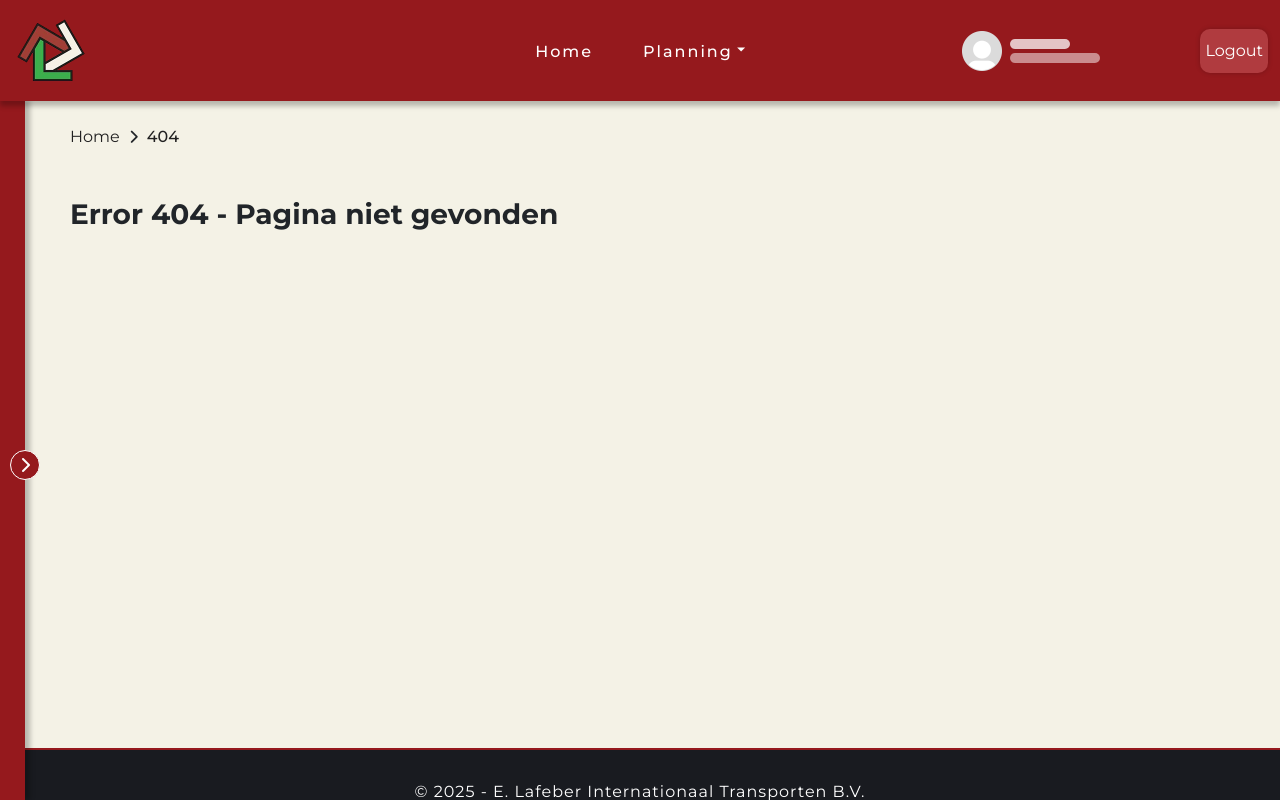
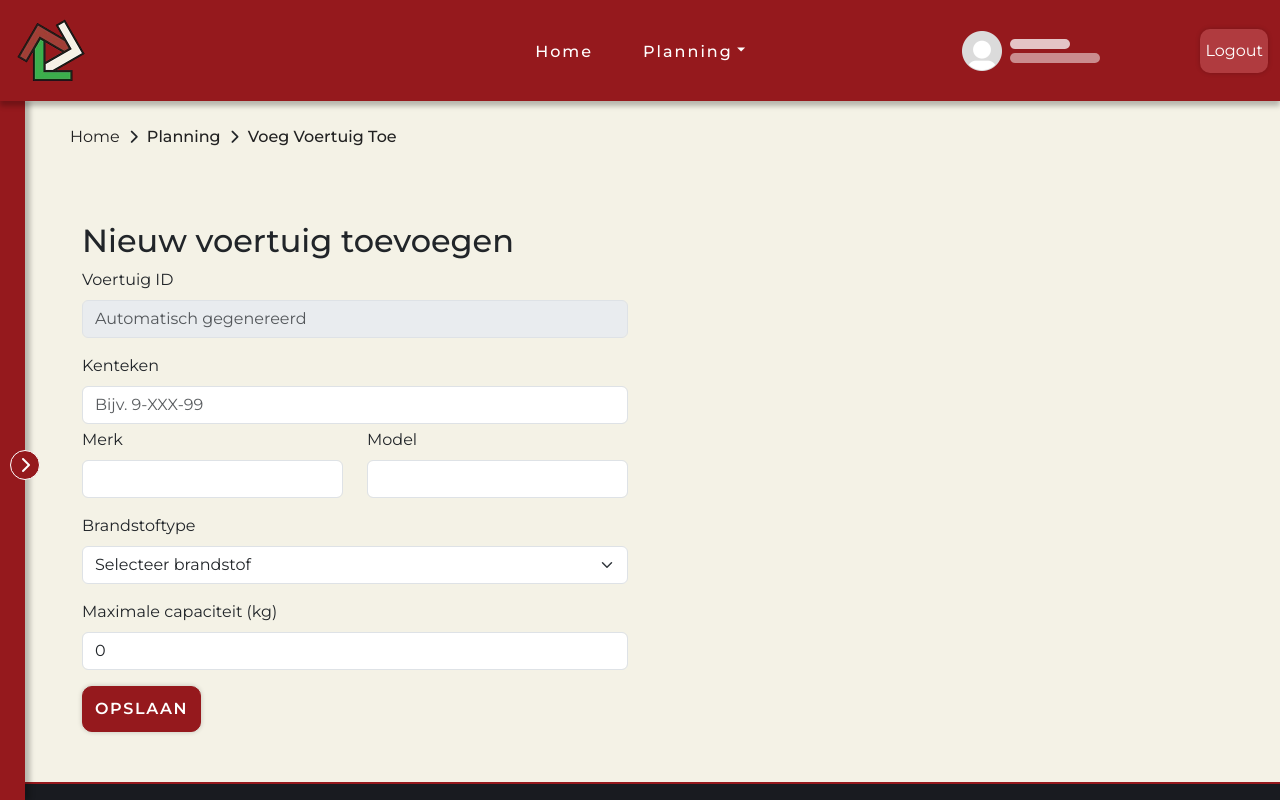
Before and after one commit to MauriceBoendermaker/Project-D, a React (Create React App) app in the folder prototype/dashboard/: page /planning/voeg-voertuig-toe in a window 1280 px wide. Before the commit this address led to /404. Built offline with nearby package versions, Linux system fonts and the light colour scheme; sample sign-in values are in the browser's storage.

Commit message:
Created AddVehicle component

```diff
--- a/prototype/dashboard/src/App.tsx
+++ b/prototype/dashboard/src/App.tsx
@@ -25,6 +25,7 @@ import { PrivateLayout } from "components/PrivateLayout";
 import { AuthProvider } from "components/Context/AuthContext";
 import { TripOverview } from "./components/planning/TripOverview";
 import { AddTrip } from "./components/planning/AddTrip";
+import { AddVehicle } from "./components/planning/AddVehicle";
 
 const App: React.FC = () => {
   return (
@@ -42,8 +43,9 @@ const App: React.FC = () => {
 
             <Route element={<PrivateLayout />}>
               {/* Planning routes */}
+              <Route path="/planning/toon-rit-overzicht" element={<TripOverview />} />
               <Route path="/planning/voeg-rit-toe" element={<AddTrip />} />
-              <Route path="/planning/toon-rit-overzicht" element={<TripOverview />} />
+              <Route path="/planning/voeg-voertuig-toe" element={<AddVehicle />} />
 
               {/* Public routes */}
               <Route path="/" element={<ChartsWrapper />} />
--- a/prototype/dashboard/src/components/nav/Nav.tsx
+++ b/prototype/dashboard/src/components/nav/Nav.tsx
@@ -51,6 +51,18 @@ export const Nav = () => {
                   <ul className="dropdown-menu">
                     <li>
                       <a
+                        className={`dropdown-item ${currentPath === "/planning/toon-rit-overzicht"
+                          ? "active"
+                          : ""
+                          }`}
+                        href="/planning/toon-rit-overzicht"
+                      >
+                        Toon rit overzicht
+                      </a>
+                    </li>
+                    <hr />
+                    <li>
+                      <a
                         className={`dropdown-item ${currentPath === "/planning/voeg-rit-toe" ? "active" : ""
                           }`}
                         href="/planning/voeg-rit-toe"
@@ -60,13 +72,11 @@ export const Nav = () => {
                     </li>
                     <li>
                       <a
-                        className={`dropdown-item ${currentPath === "/planning/toon-rit-overzicht"
-                          ? "active"
-                          : ""
+                        className={`dropdown-item ${currentPath === "/planning/voeg-voertuig-toe" ? "active" : ""
                           }`}
-                        href="/planning/toon-rit-overzicht"
+                        href="/planning/voeg-voertuig-toe"
                       >
-                        Toon rit overzicht
+                        Voeg voertuig toe
                       </a>
                     </li>
                   </ul>
--- /dev/null
+++ b/prototype/dashboard/src/components/planning/AddVehicle.tsx
@@ -0,0 +1,191 @@
+import { useState } from "react";
+
+interface VehicleForm {
+    kenteken: string;
+    merk: string;
+    model: string;
+    brandstof_type: string;
+    max_capaciteit: number;
+}
+
+export const AddVehicle = () => {
+    const [formData, setFormData] = useState<VehicleForm>({
+        kenteken: "",
+        merk: "",
+        model: "",
+        brandstof_type: "",
+        max_capaciteit: 0
+    });
+
+    const [kentekenValid, setKentekenValid] = useState<boolean | null>(null);
+
+    const kentekenRegex = /^(?:\d{2}-[A-Z]{2}-[A-Z]{2}|\d{2}-[A-Z]{3}-\d{1}|\d{1}-[A-Z]{3}-\d{2}|[A-Z]{2}-\d{3}-[A-Z]{1}|[A-Z]{1}-\d{3}-[A-Z]{2}|[A-Z]{3}-\d{2}-[A-Z]{1})$/i;
+
+    const formatKenteken = (input: string) => {
+        const clean = input.replace(/[^A-Z0-9]/gi, "").toUpperCase();
+
+        if (/^\d{2}[A-Z]{2}[A-Z]{2}$/.test(clean)) {
+            return clean.slice(0, 2) + "-" + clean.slice(2, 4) + "-" + clean.slice(4, 6);
+        }
+        if (/^\d{2}[A-Z]{3}\d{1}$/.test(clean)) {
+            return clean.slice(0, 2) + "-" + clean.slice(2, 5) + "-" + clean.slice(5, 6);
+        }
+        if (/^\d{1}[A-Z]{3}\d{2}$/.test(clean)) {
+            return clean.slice(0, 1) + "-" + clean.slice(1, 4) + "-" + clean.slice(4, 6);
+        }
+        if (/^[A-Z]{2}\d{3}[A-Z]{1}$/.test(clean)) {
+            return clean.slice(0, 2) + "-" + clean.slice(2, 5) + "-" + clean.slice(5, 6);
+        }
+        if (/^[A-Z]{1}\d{3}[A-Z]{2}$/.test(clean)) {
+            return clean.slice(0, 1) + "-" + clean.slice(1, 4) + "-" + clean.slice(4, 6);
+        }
+        if (/^[A-Z]{3}\d{2}[A-Z]{1}$/.test(clean)) {
+            return clean.slice(0, 3) + "-" + clean.slice(3, 5) + "-" + clean.slice(5, 6);
+        }
+
+        return clean;
+    };
+
+    const handleChange = (e: React.ChangeEvent<HTMLInputElement | HTMLSelectElement>) => {
+        const { name, value } = e.target;
+        const updatedValue = name === "max_capaciteit"
+            ? parseInt(value)
+            : name === "kenteken"
+                ? formatKenteken(value)
+                : value;
+
+        setFormData(prev => ({
+            ...prev,
+            [name]: updatedValue
+        }));
+
+        if (name === "kenteken") {
+            const formatted = formatKenteken(value);
+            setKentekenValid(formatted.trim() !== "" && kentekenRegex.test(formatted));
+        }
+    };
+
+    const handleSubmit = async (e: React.FormEvent) => {
+        e.preventDefault();
+
+        if (!kentekenRegex.test(formData.kenteken)) {
+            return;
+        }
+
+        try {
+            await fetch("http://localhost:3000/api/brandstof/voertuigen", {
+                method: "POST",
+                headers: {
+                    "Content-Type": "application/json"
+                },
+                body: JSON.stringify(formData)
+            });
+
+            setFormData({
+                kenteken: "",
+                merk: "",
+                model: "",
+                brandstof_type: "",
+                max_capaciteit: 0
+            });
+
+            setKentekenValid(null);
+        } catch (error) {
+            console.error("Fout bij opslaan:", error);
+        }
+    };
+
+
+    return (
+        <div className="container mt-5">
+            <div className="row">
+                <div className="col-md-6">
+                    <h2>Nieuw voertuig toevoegen</h2>
+                    <form onSubmit={handleSubmit}>
+                        <div className="mb-3">
+                            <label className="form-label">Voertuig ID</label>
+                            <input type="text" className="form-control" placeholder="Automatisch gegenereerd" disabled />
+                        </div>
+
+                        <div className="mb-1">
+                            <label className="form-label">Kenteken</label>
+                            <input
+                                type="text"
+                                className="form-control"
+                                name="kenteken"
+                                value={formData.kenteken}
+                                onChange={handleChange}
+                                placeholder="Bijv. 9-XXX-99"
+                                required
+                            />
+                        </div>
+
+                        {kentekenValid !== null && (
+                            <div className={'mb-3 small ${kentekenValid ? "text-success" : "text-danger"}'}>
+                                {kentekenValid ? "✓ Geldig kenteken" : "✗ Ongeldig kenteken"}
+                            </div>
+                        )}
+
+                        <div className="row mb-3">
+                            <div className="col-md-6">
+                                <label className="form-label">Merk</label>
+                                <input
+                                    type="text"
+                                    className="form-control"
+                                    name="merk"
+                                    value={formData.merk}
+                                    onChange={handleChange}
+                                    required
+                                />
+                            </div>
+                            <div className="col-md-6">
+                                <label className="form-label">Model</label>
+                                <input
+                                    type="text"
+                                    className="form-control"
+                                    name="model"
+                                    value={formData.model}
+                                    onChange={handleChange}
+                                    required
+                                />
+                            </div>
+                        </div>
+
+                        <div className="mb-3">
+                            <label className="form-label">Brandstoftype</label>
+                            <select
+                                className="form-select"
+                                name="brandstof_type"
+                                value={formData.brandstof_type}
+                                onChange={handleChange}
+                                required
+                            >
+                                <option value="">Selecteer brandstof</option>
+                                <option value="diesel">Diesel</option>
+                                <option value="benzine">Benzine</option>
+                                <option value="elektrisch">Elektrisch</option>
+                                <option value="hybride">Hybride</option>
+                                <option value="anders">Anders</option>
+                            </select>
+                        </div>
+
+                        <div className="mb-3">
+                            <label className="form-label">Maximale capaciteit (kg)</label>
+                            <input
+                                type="number"
+                                min="0"
+                                className="form-control"
+                                name="max_capaciteit"
+                                value={formData.max_capaciteit}
+                                onChange={handleChange}
+                                required
+                            />
+                        </div>
+
+                        <button type="submit" className="btn-primary">Opslaan</button>
+                    </form>
+                </div>
+            </div>
+        </div>
+    );
+};
```
